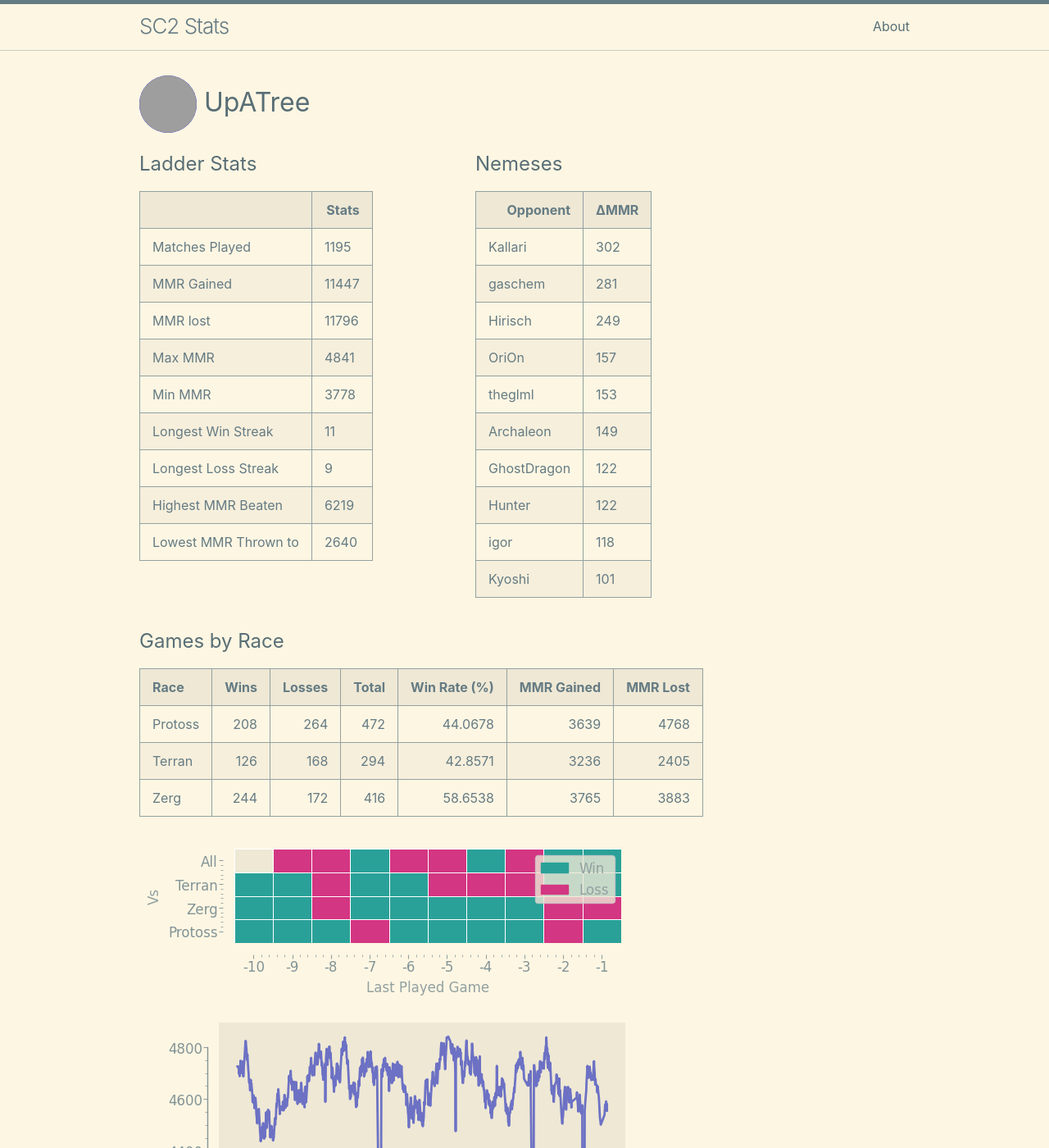
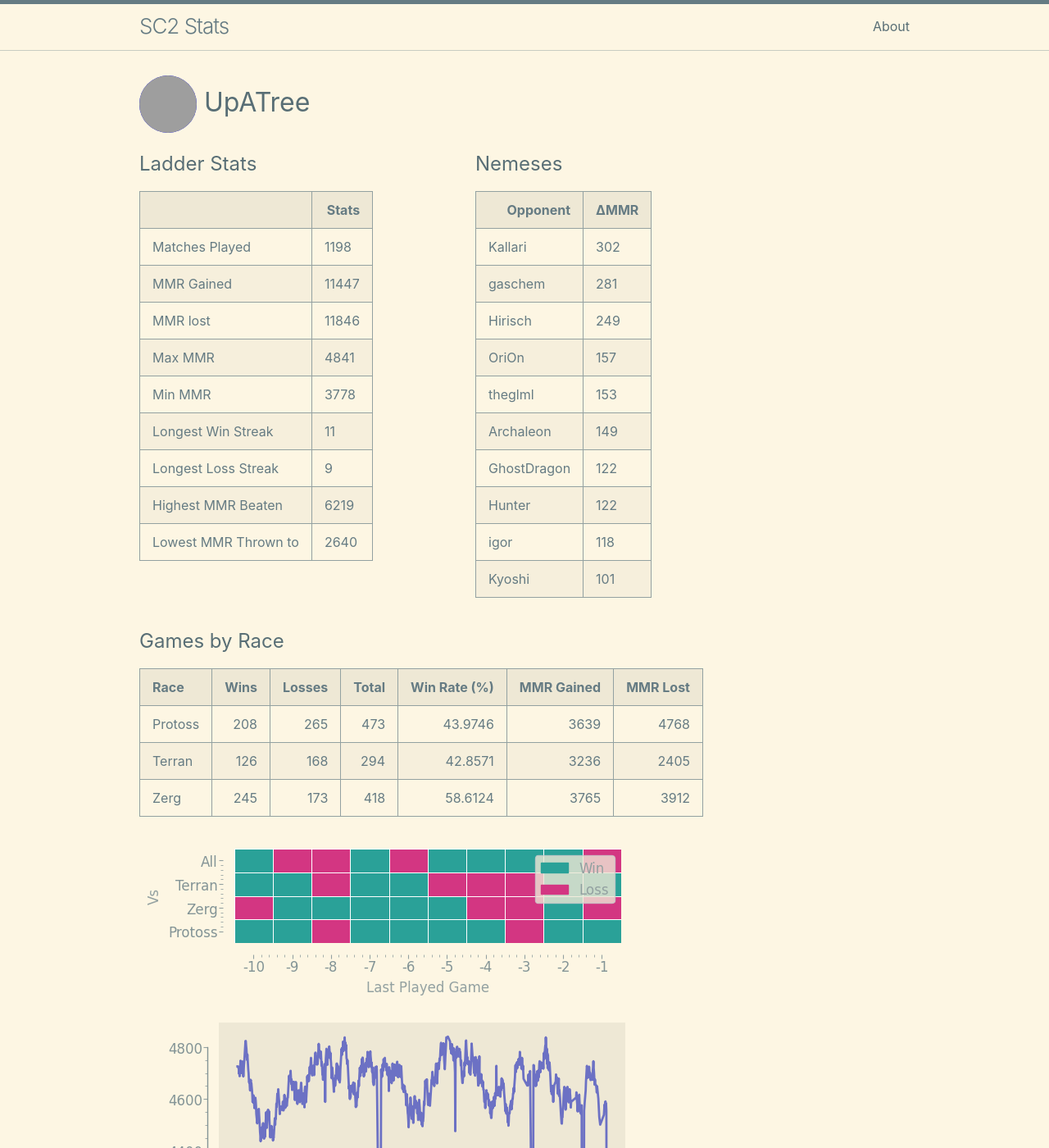
Before and after one commit to kylermurphy/UpATree, a Jekyll site: the page built from docs/index.md, in a window 1280 px wide and 1400 px high. Shown: the whole window at 82% size. Built offline with Jekyll 4.4.1, drawn with Linux system fonts in a browser that asks for light colours; grey boxes are pictures that could not be loaded.

Commit message:
running on push

```diff
--- a/docs/index.md
+++ b/docs/index.md
@@ -18,7 +18,7 @@ layout: home
   <tbody>
     <tr>
       <td>Matches Played</td>
-      <td>1195</td>
+      <td>1198</td>
     </tr>
     <tr>
       <td>MMR Gained</td>
@@ -26,7 +26,7 @@ layout: home
     </tr>
     <tr>
       <td>MMR lost</td>
-      <td>11796</td>
+      <td>11846</td>
     </tr>
     <tr>
       <td>Max MMR</td>
@@ -114,9 +114,9 @@ layout: home
 
 | Race    |   Wins |   Losses |   Total |   Win Rate (%) |   MMR Gained |   MMR Lost |
 |:--------|-------:|---------:|--------:|---------------:|-------------:|-----------:|
-| Protoss |    208 |      264 |     472 |        44.0678 |         3639 |       4768 |
+| Protoss |    208 |      265 |     473 |        43.9746 |         3639 |       4768 |
 | Terran  |    126 |      168 |     294 |        42.8571 |         3236 |       2405 |
-| Zerg    |    244 |      172 |     416 |        58.6538 |         3765 |       3883 |
+| Zerg    |    245 |      173 |     418 |        58.6124 |         3765 |       3912 |
 
 ![Games by Race](./assets/gm_hist.png)
 
--- a/log.txt
+++ b/log.txt
@@ -415,3 +415,4 @@ Writing a log file 2025-03-11 20:48:09.
 Writing a log file 2025-03-11 21:17:26.
 Writing a log file 2025-03-11 21:29:45.
 Writing a log file 2025-03-11 21:48:14.
+Writing a log file 2025-03-11 22:21:11.
```
Also changed, not shown: docs/assets/MMR.png, docs/assets/daily.png, docs/assets/gm_hist.png, docs/assets/r_wrt.png, 1 other file.
